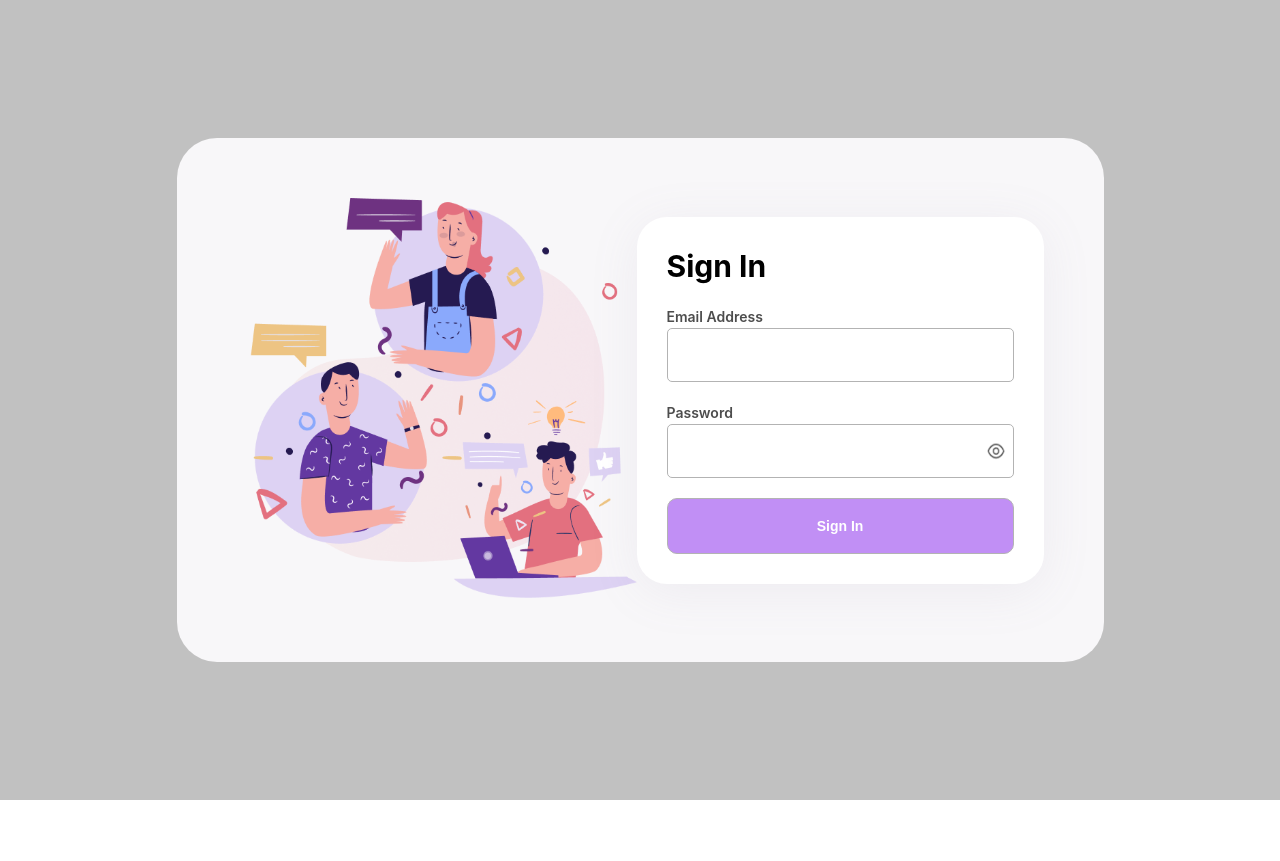
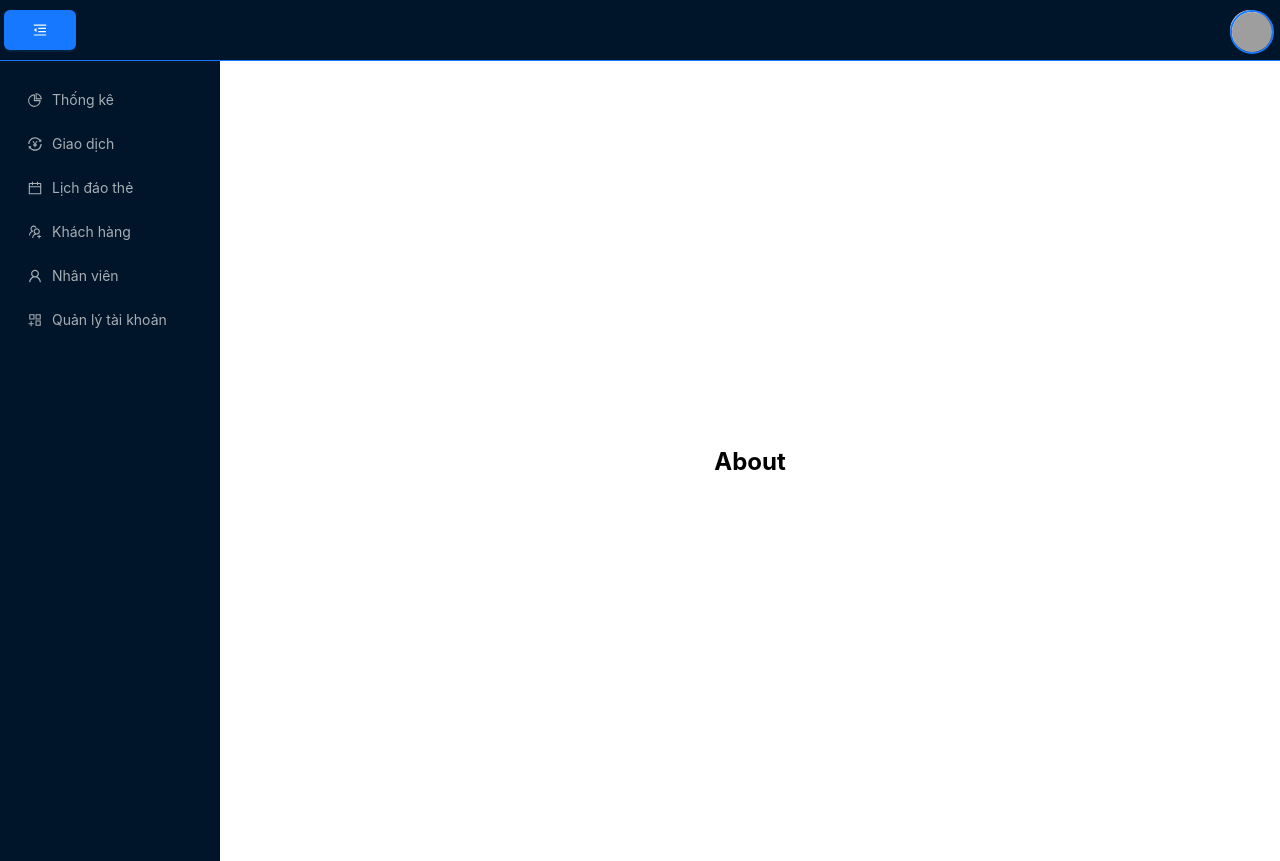
Before and after one commit to hongdang99/admin-system, a React (Create React App) app: page / in a window 1280 px wide. Before the commit the page ends 800 px from the top, so only its background shows below. Built offline with nearby package versions, Linux system fonts and the light colour scheme; grey boxes are pictures that could not be loaded.

Commit message:
MongLV:  cấu hình router dự án

```diff
--- a/package.json
+++ b/package.json
@@ -16,7 +16,7 @@
 		"react": "^18.2.0",
 		"react-dom": "^18.2.0",
 		"react-highlight-words": "^0.18.0",
-		"react-router-dom": "5.3.0",
+		"react-router-dom": "^6.8.0",
 		"react-scripts": "5.0.1",
 		"redux-saga": "^1.2.2",
 		"web-vitals": "^2.1.4"
--- a/src/App.js
+++ b/src/App.js
@@ -1,20 +1,20 @@
+// lib
 import React from 'react';
+import { Routes, Route } from 'react-router-dom';
 
-// Component
-import Main from "./components/Main";
-import Login from "./components/Screen/Login";
-import ScreenContext from "./context/screenContext";
+// Utils
+import ROUTES from './utils/const/namerouter';
 
-{/*<Invoice />*/}
+// const route
+const Login = React.lazy(() => import('./components/Screen/Login'));
+const Main = React.lazy(() => import('./components/Main'));
 
-function App()  {
-	// Mặc định là trang thống kê
-	const [screen, setScreen] = React.useState('statistical');
+function App() {
 	return (
-		<ScreenContext.Provider value={{setScreen, screen}}>
-			<Login />
-			{/* <Main /> */}
-		</ScreenContext.Provider >
+		<Routes>
+			<Route path={ROUTES.LOGIN} element={<Login />} />
+			<Route path='*' element={<Main />} />
+		</Routes>
 	);
 }
 
--- /dev/null
+++ b/src/components/Loading/Loading.js
@@ -0,0 +1,13 @@
+import React from 'react';
+import { Spin } from 'antd';
+
+function LoadingLazy({ style = {} }) {
+    return (
+        <div className='loading' style={style}>
+            <Spin tip="Loading" size="large" />
+        </div>
+    );
+}
+
+
+export default LoadingLazy;
--- /dev/null
+++ b/src/components/Loading/index.js
@@ -0,0 +1,3 @@
+import Loading from './Loading';
+
+export default Loading;
--- a/src/components/Main/Contents/index.js
+++ b/src/components/Main/Contents/index.js
@@ -12,9 +12,11 @@
  * @modifier abc@bkav.com on xx/xx/xxxx đã chỉnh sửa abcxyx (Chỉ các thay đổi quan trọng mới cần ghi lại note này)
  */
 
-import React from 'react';
+// lib
+import React, { Suspense } from 'react';
 import { Menu } from 'antd';
 import PropTypes from 'prop-types';
+import { Routes, Route, useNavigate } from 'react-router-dom';
 import {
 	UserOutlined,
 	PieChartOutlined,
@@ -24,13 +26,17 @@ import {
 	UsergroupAddOutlined,
 } from '@ant-design/icons';
 
-// Component
-import ScreenContext from "../../../context/screenContext";
-const Statistical = React.lazy(() => import('../../Screen/Statistical'));
+// Components
+import Loading from '../../Loading';
 
-/* eslint-disable */
+// Utils
+import ROUTES from '../../../utils/const/namerouter';
+
 // Style
 import styles from './Styles/index.module.scss';
+
+// const component
+const Statistical = React.lazy(() => import('../../Screen/Statistical'));
 
 function getItem(label, key, icon, children, type) {
 	return {
@@ -43,12 +49,12 @@ function getItem(label, key, icon, children, type) {
 }
 
 const items = [
-	getItem('Thống kê', 'statistical', <PieChartOutlined />),
-	getItem('Giao dịch', 'transaction',<TransactionOutlined />),
-	getItem('Lịch đáo thẻ', 'calendar', <CalendarOutlined />),
-	getItem('Khách hàng', 'customer', <UsergroupAddOutlined />),
-	getItem('Nhân viên', 'staff', <UserOutlined />),
-	getItem('Quản lý tài khoản', 'accountManagement', <AppstoreAddOutlined />),
+	getItem('Thống kê', ROUTES.STATISTICAL, <PieChartOutlined />),
+	getItem('Giao dịch', ROUTES.TRANSACTIONS, <TransactionOutlined />),
+	getItem('Lịch đáo thẻ', ROUTES.CALENDAR, <CalendarOutlined />),
+	getItem('Khách hàng', ROUTES.CUMTOMER, <UsergroupAddOutlined />),
+	getItem('Nhân viên', ROUTES.STAFF, <UserOutlined />),
+	getItem('Quản lý tài khoản', ROUTES.ACCOUNT_MANAGEMENT, <AppstoreAddOutlined />),
 ];
 
 function About() {
@@ -59,24 +65,15 @@ function About() {
 	);
 }
 
-function Contents(props) {
-	const { collapsed } = props;
-	const {setScreen, screen} = React.useContext(ScreenContext);
+function Contents({ collapsed }) {
+	const navigate = useNavigate();
 
 	const onClickItem = (event) => {
-		setScreen(event.key)
+		console.log('event.key:', event.key);
+		navigate(event.key);
 	};
 
-	const renderScreen = () => {
-		switch (screen) {
-			case 'transaction':
-				return <About />;
-			default:
-				return <Statistical />;
-		}
-	};
-
-    return(
+	return (
 		<div className={styles.content}>
 			<div
 				style={{
@@ -85,8 +82,8 @@ function Contents(props) {
 			>
 				<Menu
 					className={styles.menuLeft}
-				    defaultSelectedKeys={[screen]}
-				    defaultOpenKeys={[screen]}
+					// defaultSelectedKeys={[screen]}
+					// defaultOpenKeys={[screen]}
 					mode="inline"
 					theme="dark"
 					inlineCollapsed={collapsed}
@@ -95,7 +92,17 @@ function Contents(props) {
 				/>
 			</div>
 			<div className={styles.viewScreen}>
-			    {renderScreen()}
+				<Suspense fallback={<Loading />}>
+					<Routes>
+						<Route path={ROUTES.STATISTICAL} element={<About />} />
+						<Route path={ROUTES.TRANSACTIONS} element={<Statistical />} />
+						<Route path={ROUTES.CALENDAR} element={<About />} />
+						<Route path={ROUTES.CUMTOMER} element={<About />} />
+						<Route path={ROUTES.STAFF} element={<About />} />
+						<Route path={ROUTES.ACCOUNT_MANAGEMENT} element={<About />} />
+						<Route path='*' element={<About />} />
+					</Routes>
+				</Suspense>
 			</div>
 		</div>
 	);
--- a/src/index.css
+++ b/src/index.css
@@ -11,3 +11,9 @@ code {
   font-family: source-code-pro, Menlo, Monaco, Consolas, 'Courier New',
     monospace;
 }
+
+.loading {
+  display: flex;
+  justify-content: center;
+  align-items: center;
+}
--- a/src/index.js
+++ b/src/index.js
@@ -1,8 +1,10 @@
-import React from 'react';
+import React, { Suspense } from 'react';
 import ReactDOM from 'react-dom/client';
+import { BrowserRouter } from 'react-router-dom';
 
 // Component
 import App from './App';
+import Loading from './components/Loading';
 import reportWebVitals from './reportWebVitals';
 
 // Style
@@ -12,7 +14,11 @@ const root = ReactDOM.createRoot(document.getElementById('root'));
 
 root.render(
 	<React.StrictMode>
-		<App />
+		<BrowserRouter>
+			<Suspense fallback={<Loading style={{ height: window.innerHeight }} />}>
+				<App />
+			</Suspense>
+		</BrowserRouter>
 	</React.StrictMode>
 );
 
--- /dev/null
+++ b/src/utils/const/namerouter.js
@@ -0,0 +1,20 @@
+const NAME = {
+    LOGIN: "login", // Đăng nhập
+    TRANSACTIONS: "transactions", // Giao dịch
+    CALENDAR: "calendar", // Lịch đáo thẻ
+    CUMTOMER: 'customer', // Khách hàng
+    ACCOUNT_MANAGEMENT: 'account-management', // quản lý tài khoản
+    STAFF: 'staff', // nhân viến
+    STATISTICAL: 'statistical', // Thống kê
+}
+const ROUTES = {
+    LOGIN: `/${NAME.LOGIN}`,
+    TRANSACTIONS: `/${NAME.TRANSACTIONS}`,
+    CALENDAR: `/${NAME.CALENDAR}`,
+    CUMTOMER: `/${NAME.CUMTOMER}`,
+    STAFF: `/${NAME.STAFF}`,
+    ACCOUNT_MANAGEMENT: `/${NAME.ACCOUNT_MANAGEMENT}`,
+    STATISTICAL: `/${NAME.STATISTICAL}`,
+}
+
+export default ROUTES;
```
Also changed, not shown: src/components/Main/index.js (+4 -4 lines), 2 other files (tests, documents, lock files or other folders). Lines whose indentation alone changed are shown as unchanged.
